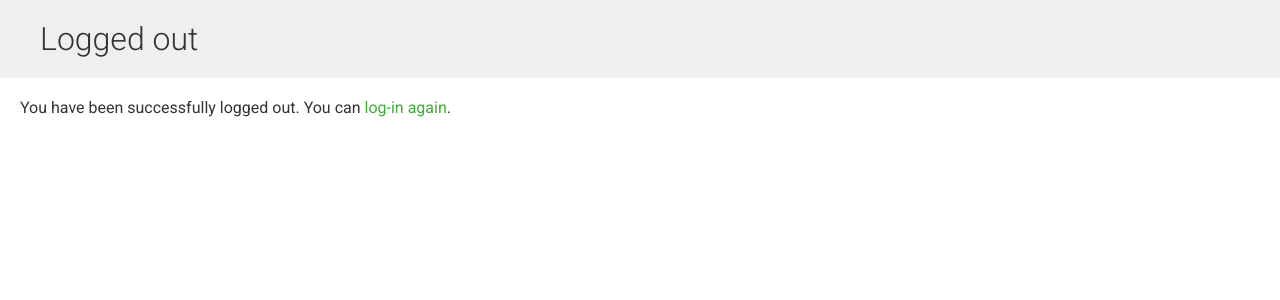
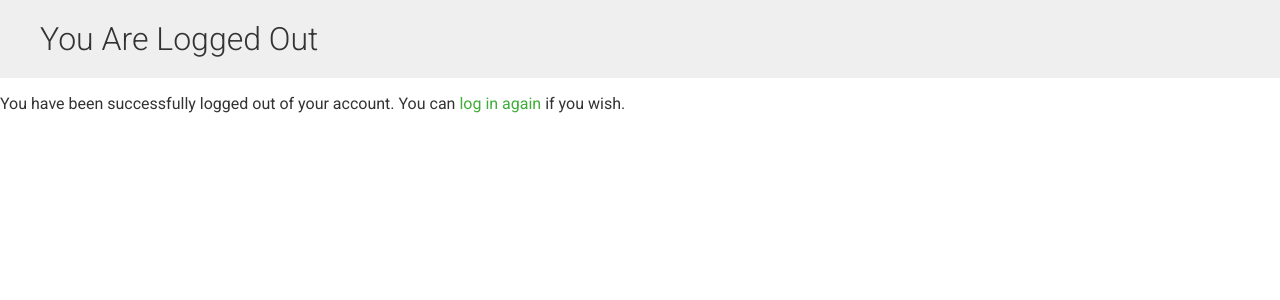
Before and after one commit to Eliasgichonge/E-Learning-Platform, a Django app: template educa/courses/templates/registration/logged_out.html in a window 1280 px wide. Shown: the part 54-354 px from the top of the page. Run offline with Django 5.2, Linux system fonts and the light colour scheme; the template is opened without the code that fills it, so the values that code supplies are empty.

Commit message:
Creating the authentication templates

```diff
--- a/educa/courses/templates/registration/logged_out.html
+++ b/educa/courses/templates/registration/logged_out.html
@@ -1,13 +1,13 @@
 {% extends "base.html" %}
 
-{% block title %}Logged out{% endblock %}
+{% block title %}Successfully Logged Out{% endblock %}
 
 {% block content %}
-  <h1>Logged out</h1>
-  <div class="module">
+  <div class="logout-message">
+    <h1>You Are Logged Out</h1>
     <p>
-      You have been successfully logged out.
-      You can <a href="{% url "login" %}">log-in again</a>.
-     </p>
+      You have been successfully logged out of your account.
+      You can <a href="{% url 'login' %}">log in again</a> if you wish.
+    </p>
   </div>
 {% endblock %}
```
